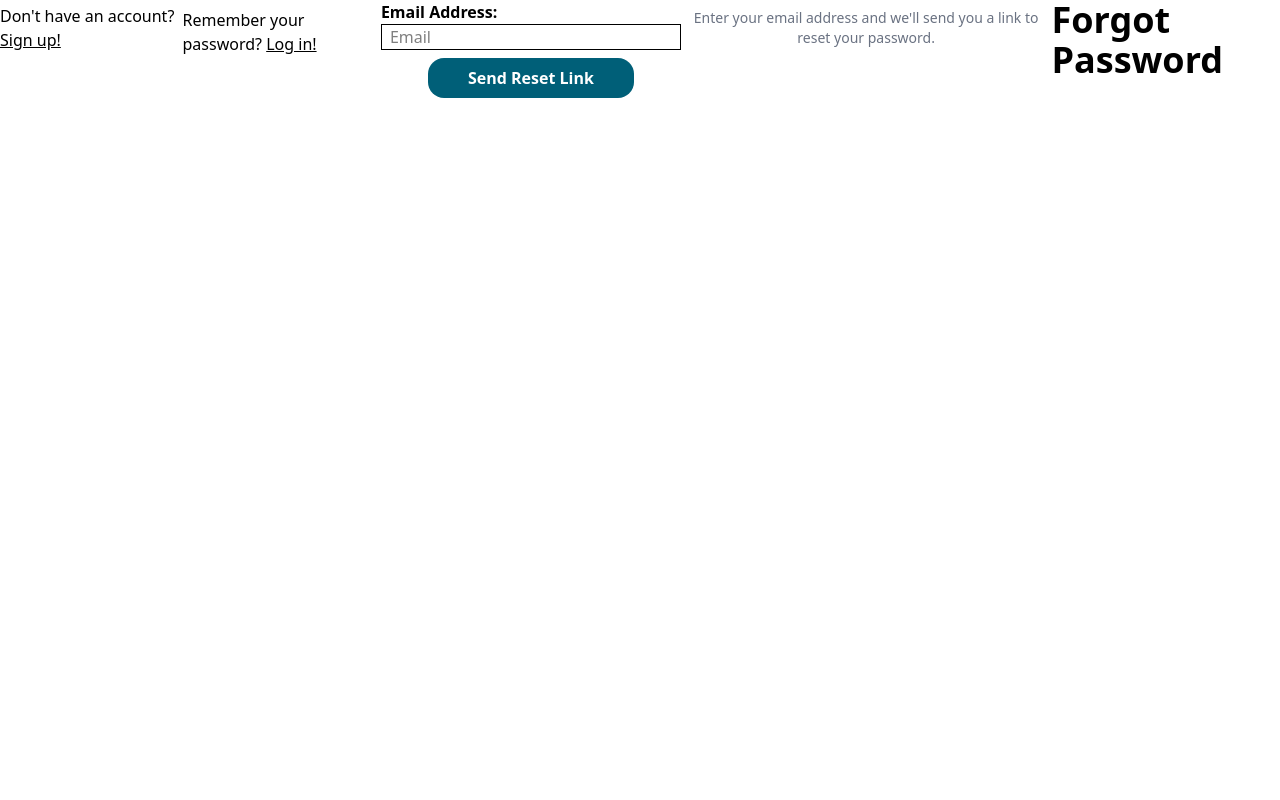
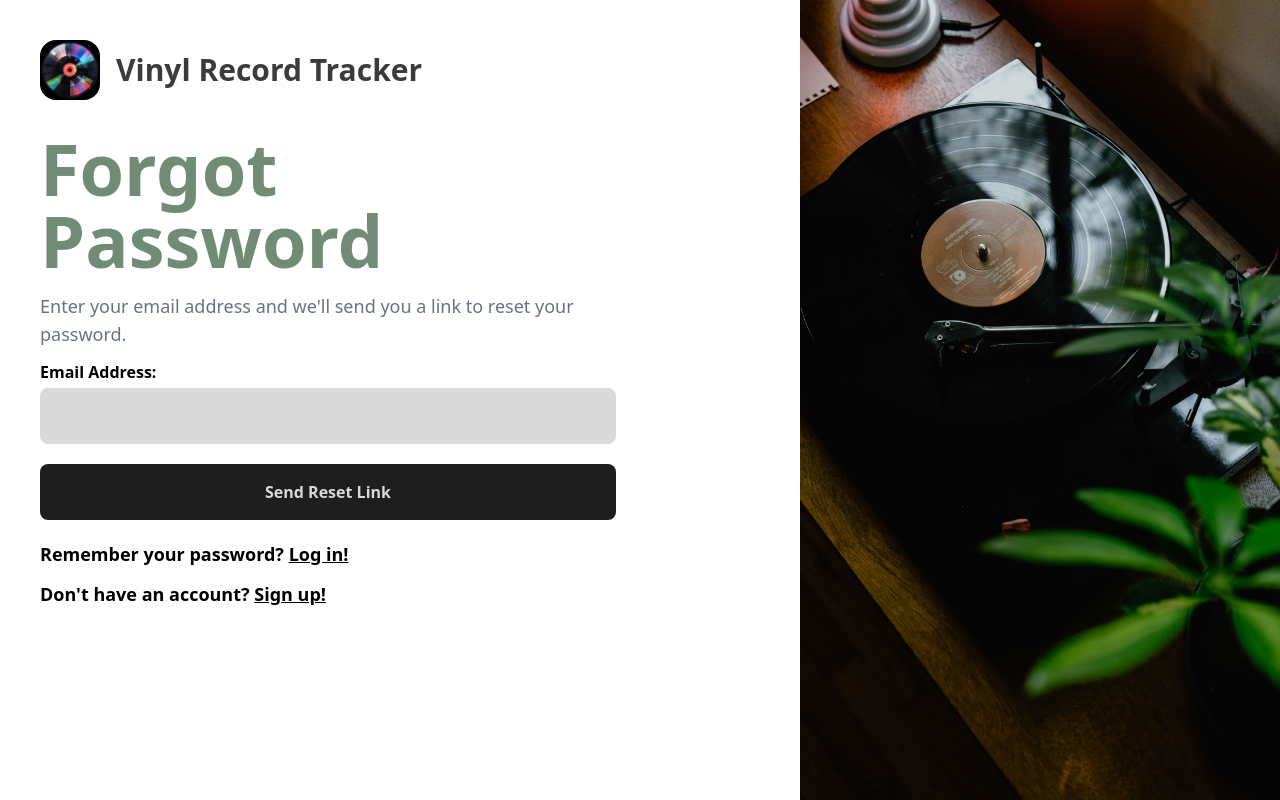
Before and after one commit to avalos-eduardo/vinyl-record-tracker-frontend, a React (Vite) app: page /forgot-password in a window 1280 px wide. Built offline with nearby package versions, Linux system fonts and the light colour scheme; no server answers.

Commit message:
also made the forgot pw and reset pw pages nice to look at

```diff
--- a/src/pages/ForgotPassword.tsx
+++ b/src/pages/ForgotPassword.tsx
@@ -36,14 +36,25 @@ export default function ForgotPassword() {
   if (submitted) {
     return (
       <>
-        <h1 className="text-4xl font-bold">Check Your Email</h1>
-        <p className="mt-4 text-center">
+        <aside className="h-55 md:flex-2 lg:h-auto">
+          <img
+            src="./src/assets/record-player.jpg"
+            className="h-full w-full object-cover"
+          />
+        </aside>
+
+        <section className="md:flex-3 flex-auto h-auto py-5 px-5 md:py-10 md:px-10">
+          <h1 className="my-4 md:my-8 text-[#718b74] font-semibold text-4xl md:text-5xl lg:text-7xl md:max-w-4/5">
+            Check Your Email
+          </h1>
+          <p className="text-sm text-gray-500 max-w-3/5 md:max-w-4/5 md:text-lg">
             If an account exists for <span className="font-bold">{email}</span>,
             you will receive a password reset link shortly.
           </p>
-        <p className="mt-2 text-center text-sm text-gray-500">
+          <p className="text-sm text-gray-500 max-w-3/5 md:max-w-4/5 md:text-lg mt-5">
             Didn't receive an email? Check your spam folder or try again.
           </p>
+          <div className="text-left text-sm font-semibold *:pt-2 md:text-lg">
             <button
               onClick={() => setSubmitted(false)}
               className="mt-4 underline cursor-pointer"
@@ -56,19 +67,41 @@ export default function ForgotPassword() {
                 Log in!
               </Link>
             </p>
+          </div>
+        </section>
       </>
     );
   }
 
   return (
     <>
-      <h1 className="text-4xl font-bold">Forgot Password</h1>
-      <p className="mt-2 text-center text-sm text-gray-500">
+      <aside className="h-55 md:flex-2 lg:h-auto">
+        <img
+          src="./src/assets/record-player.jpg"
+          className="h-full w-full object-cover"
+        />
+      </aside>
+
+      <section className="md:flex-3 flex-auto h-auto py-5 px-5 md:py-10 md:px-10">
+        <div className="flex items-center">
+          <img
+            src="./src/assets/vinyl-record.jpeg"
+            className="h-9 w-9 rounded-lg md:h-15 md:w-15 md:rounded-2xl"
+          />
+          <p className="text-lg pl-3 font-semibold text-[#3C3B3B] md:text-3xl md:pl-4">
+            Vinyl Record Tracker
+          </p>
+        </div>
+
+        <h1 className="my-4 md:mt-8 text-[#718b74] font-semibold text-4xl md:text-5xl lg:text-7xl md:max-w-4/5">
+          Forgot Password
+        </h1>
+        <p className="text-sm text-gray-500 max-w-3/5 md:max-w-4/5 md:text-lg">
           Enter your email address and we'll send you a link to reset your
           password.
         </p>
 
-      <form onSubmit={handleSubmit}>
+        <form onSubmit={handleSubmit} className="md:*:mt-3">
           <div>
             <label htmlFor="email-input" className="font-bold">
               Email Address:
@@ -78,24 +111,25 @@ export default function ForgotPassword() {
               id="email-input"
               name="email"
               type="email"
-            placeholder="Email"
-            className="border px-2 w-75"
+              placeholder=""
+              className="px-3 w-full h-10 rounded-lg bg-[#D9D9D9] md:w-4/5 md:h-14 md:rounded-lg mt-1 md:text-lg"
               value={email}
               onChange={(e) => setEmail(e.target.value)}
               required
             />
           </div>
-        <div className="text-center">
+          <div className="w-full h-10 my-2 md:w-4/5 md:h-14">
             <button
               type="submit"
               disabled={loading}
-            className="font-bold rounded-2xl py-2 px-10 mt-2 cursor-pointer bg-cyan-800 text-white disabled:opacity-50"
+              className="font-bold w-full h-full rounded-lg py-2 px-10 mt-2 cursor-pointer bg-[#1E1E1E] text-[#D9D9D9]"
             >
               {loading ? "Sending..." : "Send Reset Link"}
             </button>
           </div>
         </form>
 
+        <div className="text-center text-sm font-semibold mt-5 *:pt-2 md:text-left md:text-lg">
           <p className="mt-2">
             Remember your password?{" "}
             <Link to="/login" className="underline cursor-pointer">
@@ -108,6 +142,8 @@ export default function ForgotPassword() {
               Sign up!
             </Link>
           </p>
+        </div>
+      </section>
     </>
   );
 }
--- a/src/pages/ResetPassword.tsx
+++ b/src/pages/ResetPassword.tsx
@@ -79,32 +79,58 @@ export default function ResetPassword() {
   if (submitted) {
     return (
       <>
-        <h1 className="text-4xl font-bold">Password Reset!</h1>
-        <p className="mt-4 text-center">
+        <aside className="h-55 md:flex-2 lg:h-auto">
+          <img
+            src="./src/assets/record-player.jpg"
+            className="h-full w-full object-cover"
+          />
+        </aside>
+
+        <section className="md:flex-3 flex-auto h-auto py-5 px-5 md:py-10 md:px-10">
+          <h1 className="my-4 md:my-8 text-[#718b74] font-semibold text-4xl md:text-5xl lg:text-7xl md:max-w-4/5">
+            Password Reset!
+          </h1>
+          <p className="text-sm text-gray-500 max-w-3/5 md:max-w-4/5 md:text-lg">
             Your password has been successfully reset.
           </p>
+          <div className="w-full h-10 my-2 md:w-4/5 md:h-14">
             <button
               onClick={() => navigate("/login")}
-          className="font-bold rounded-2xl py-2 px-10 mt-4 cursor-pointer bg-cyan-800 text-white"
+              className="font-bold w-full h-full rounded-lg py-2 px-10 mt-2 cursor-pointer bg-[#1E1E1E] text-[#D9D9D9]"
             >
               Log In
             </button>
+          </div>
+        </section>
       </>
     );
   }
 
   return (
     <>
-      <h1 className="text-4xl font-bold">Reset Password</h1>
-      <p className="mt-2 text-center text-sm text-gray-500">
+      <aside className="h-55 md:flex-2 lg:h-auto">
+        <img
+          src="./src/assets/record-player.jpg"
+          className="h-full w-full object-cover"
+        />
+      </aside>
+
+      <section className="md:flex-3 flex-auto h-auto py-5 px-5 md:py-10 md:px-10">
+        <h1 className="my-4 md:my-8 text-[#718b74] font-semibold text-4xl md:text-5xl lg:text-7xl md:max-w-4/5">
+          Reset Password
+        </h1>
+        <p className="text-sm text-gray-500 max-w-3/5 md:max-w-4/5 md:text-lg">
           Enter your new password below.
         </p>
 
         {error && <p className="text-red-500 mt-2">{error}</p>}
 
-      <form onSubmit={handleSubmit}>
+        <form onSubmit={handleSubmit} className="*:mt-3">
           <div>
-          <label htmlFor="password-input" className="font-bold">
+            <label
+              htmlFor="password-input"
+              className="font-semibold text-sm md:text-lg"
+            >
               New Password:
             </label>
             <br />
@@ -112,8 +138,8 @@ export default function ResetPassword() {
               id="password-input"
               name="password"
               type="password"
-            placeholder="New Password"
-            className="border px-2 w-75"
+              placeholder=""
+              className="px-3 w-full h-10 rounded-lg bg-[#D9D9D9] md:w-4/5 md:h-14 md:rounded-lg mt-1 md:text-lg"
               value={password}
               onChange={(e) => setPassword(e.target.value)}
               required
@@ -130,7 +156,10 @@ export default function ResetPassword() {
           </div>
 
           <div>
-          <label htmlFor="confirm-password-input" className="font-bold">
+            <label
+              htmlFor="confirm-password-input"
+              className="font-semibold text-sm md:text-lg"
+            >
               Confirm New Password:
             </label>
             <br />
@@ -138,8 +167,8 @@ export default function ResetPassword() {
               id="confirm-password-input"
               name="confirmPassword"
               type="password"
-            placeholder="Confirm New Password"
-            className="border px-2 w-75"
+              placeholder=""
+              className="px-3 w-full h-10 rounded-lg bg-[#D9D9D9] md:w-4/5 md:h-14 md:rounded-lg mt-1 md:text-lg"
               value={confirmPassword}
               onChange={(e) => setConfirmPassword(e.target.value)}
               required
@@ -148,20 +177,23 @@ export default function ResetPassword() {
               <p className="text-sm mt-1 text-green-500">Passwords match</p>
             )}
             {passwordsDontMatch && (
-            <p className="text-sm mt-1 text-red-500">Passwords do not match</p>
+              <p className="text-sm mt-1 text-red-500">
+                Passwords do not match
+              </p>
             )}
           </div>
 
-        <div className="text-center">
+          <div className="w-full h-10 my-2 md:w-4/5 md:h-14">
             <button
               type="submit"
               disabled={loading}
-            className="font-bold rounded-2xl py-2 px-10 mt-2 cursor-pointer bg-cyan-800 text-white disabled:opacity-50"
+              className="font-bold w-full h-full rounded-lg py-2 px-10 mt-2 cursor-pointer bg-[#1E1E1E] text-[#D9D9D9]"
             >
               {loading ? "Resetting..." : "Reset Password"}
             </button>
           </div>
         </form>
+      </section>
     </>
   );
 }
```
Lines whose indentation alone changed are shown as unchanged.
